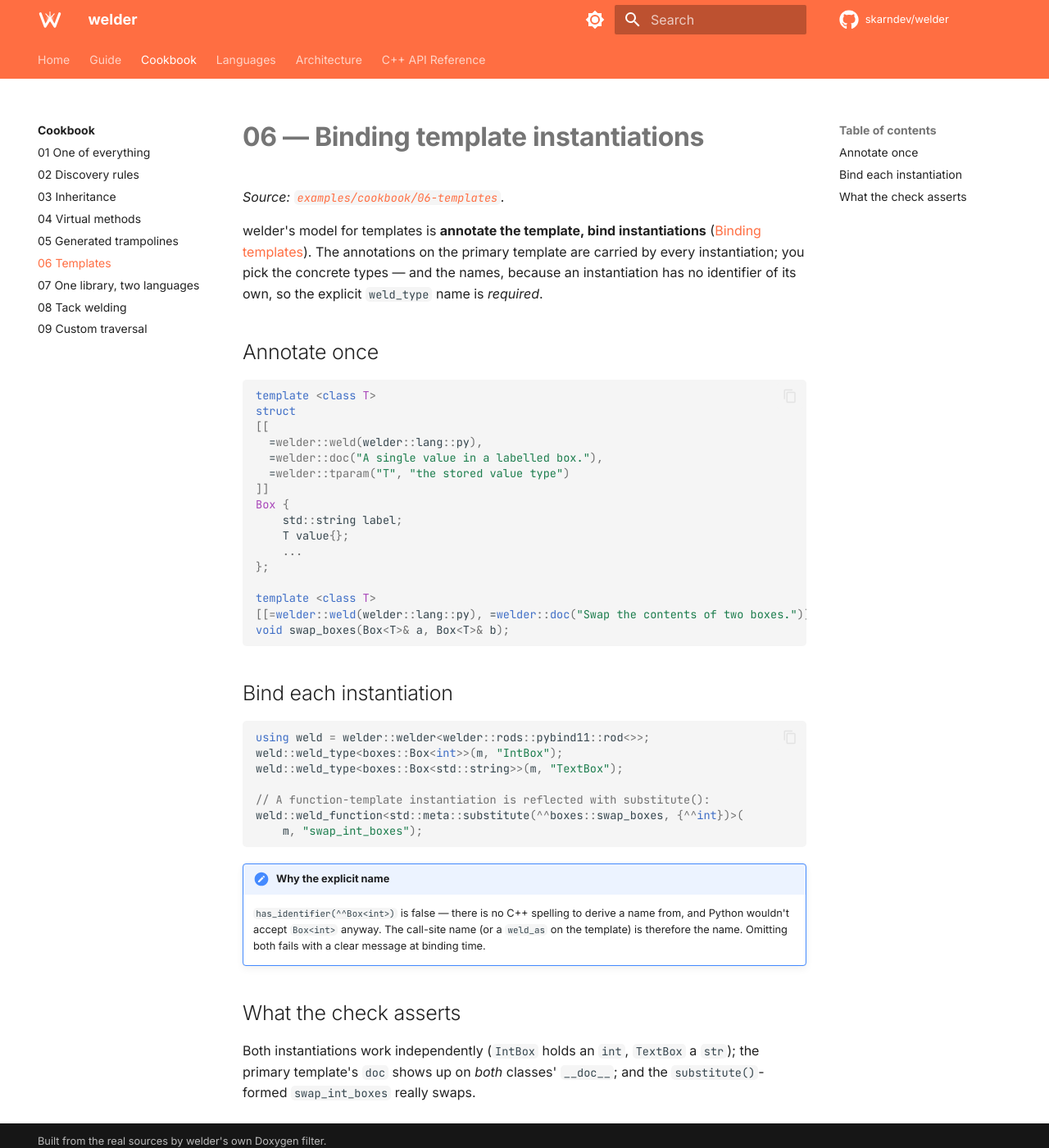
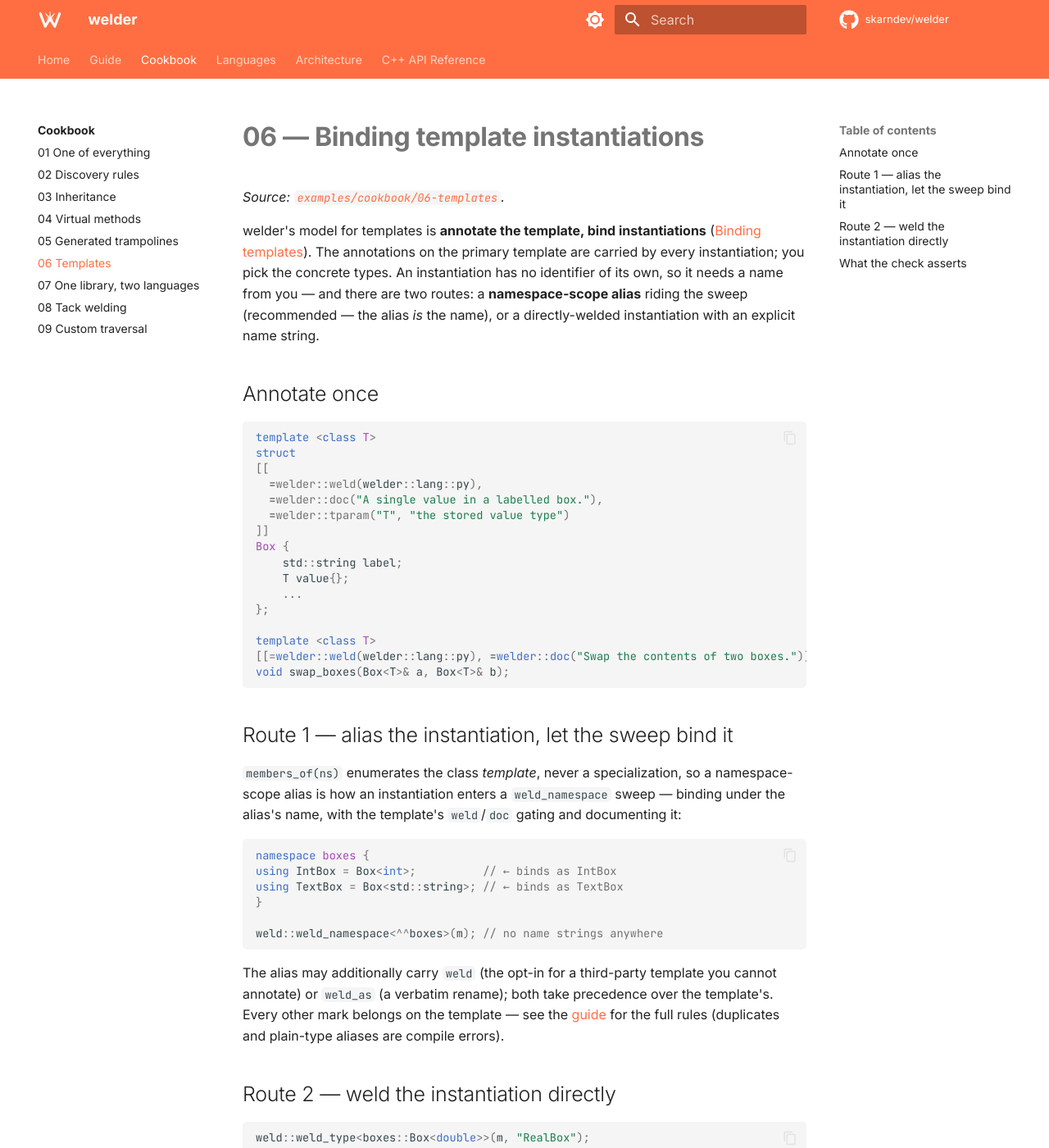
Before and after one commit to skarndev/welder, an MkDocs documentation site: the page built from docs/content/cookbook/templates.md, in a window 1280 px wide and 1400 px high. Shown: the whole window at 82% size. Built offline with MkDocs 1.6.1 and Material for MkDocs 9.7.7, drawn with Linux system fonts in a browser that asks for light colours; comment, search, counter and statistics services are not loaded; some of the changed text lies outside the part shown.

Commit message:
docs: cookbook 06 — alias-sweep route for template instantiations
Recipe 06 now leads with the recommended route (namespace-scope aliases
riding weld_namespace — IntBox/TextBox bind with no name strings, the bare
template stays absent) and keeps the direct weld_type route (RealBox,
explicit verbatim name — a type template parameter dealiases, so no alias
can reach it) plus the substitute()-formed function instantiation. Cookbook
page updated in step.

Co-Authored-By: Claude Fable 5 <noreply@anthropic.com>

````diff
--- a/docs/content/cookbook/templates.md
+++ b/docs/content/cookbook/templates.md
@@ -4,9 +4,11 @@
 
 welder's model for templates is **annotate the template, bind instantiations**
 ([Binding templates](../guide/templates.md)). The annotations on the primary
-template are carried by every instantiation; you pick the concrete types — and
-the names, because an instantiation has no identifier of its own, so the explicit
-`weld_type` name is *required*.
+template are carried by every instantiation; you pick the concrete types. An
+instantiation has no identifier of its own, so it needs a name from you — and
+there are two routes: a **namespace-scope alias** riding the sweep (recommended —
+the alias *is* the name), or a directly-welded instantiation with an explicit
+name string.
 
 ## Annotate once
 
@@ -29,29 +31,53 @@ template <class T>
 void swap_boxes(Box<T>& a, Box<T>& b);
 ```
 
-## Bind each instantiation
+## Route 1 — alias the instantiation, let the sweep bind it
+
+`members_of(ns)` enumerates the class *template*, never a specialization, so a
+namespace-scope alias is how an instantiation enters a `weld_namespace` sweep —
+binding under the alias's name, with the template's `weld`/`doc` gating and
+documenting it:
 
 ```cpp
-using weld = welder::welder<welder::rods::pybind11::rod<>>;
-weld::weld_type<boxes::Box<int>>(m, "IntBox");
-weld::weld_type<boxes::Box<std::string>>(m, "TextBox");
+namespace boxes {
+using IntBox = Box<int>;          // ← binds as IntBox
+using TextBox = Box<std::string>; // ← binds as TextBox
+}
+
+weld::weld_namespace<^^boxes>(m); // no name strings anywhere
+```
+
+The alias may additionally carry `weld` (the opt-in for a third-party template
+you cannot annotate) or `weld_as` (a verbatim rename); both take precedence over
+the template's. Every other mark belongs on the template — see the
+[guide](../guide/templates.md#welding-through-an-alias-the-namespace-sweep) for
+the full rules (duplicates and plain-type aliases are compile errors).
+
+## Route 2 — weld the instantiation directly
+
+```cpp
+weld::weld_type<boxes::Box<double>>(m, "RealBox");
 
 // A function-template instantiation is reflected with substitute():
 weld::weld_function<std::meta::substitute(^^boxes::swap_boxes, {^^int})>(
     m, "swap_int_boxes");
 ```
 
-!!! note "Why the explicit name"
+!!! note "Why the explicit name here"
 
-    `has_identifier(^^Box<int>)` is false — there is no C++ spelling to derive a
-    name from, and Python wouldn't accept `Box<int>` anyway. The call-site name
-    (or a `weld_as` on the template) is therefore the name. Omitting both fails
-    with a clear message at binding time.
+    `has_identifier(^^Box<double>)` is false — there is no C++ spelling to derive
+    a name from, and Python wouldn't accept `Box<double>` anyway. An alias cannot
+    help on this route either: a type template parameter *dealiases*, so by the
+    time `weld_type` sees the type the alias is gone. The call-site name (or a
+    `weld_as` on the template) is therefore the name; omitting both fails with a
+    clear message at binding time.
 
 ## What the check asserts
 
-Both instantiations work independently (`IntBox` holds an `int`, `TextBox` a
-`str`); the primary template's `doc` shows up on *both* classes' `__doc__`; and
-the `substitute()`-formed `swap_int_boxes` really swaps.
+The alias-bound instantiations work independently (`IntBox` holds an `int`,
+`TextBox` a `str`) and the bare template `Box` is absent; the directly-welded
+`RealBox` works under its verbatim name; the primary template's `doc` shows up on
+*all three* classes' `__doc__`; and the `substitute()`-formed `swap_int_boxes`
+really swaps.
 
 [src]: https://github.com/skarndev/welder/tree/main/examples/cookbook/06-templates
````
Also changed, not shown: 2 other files.
